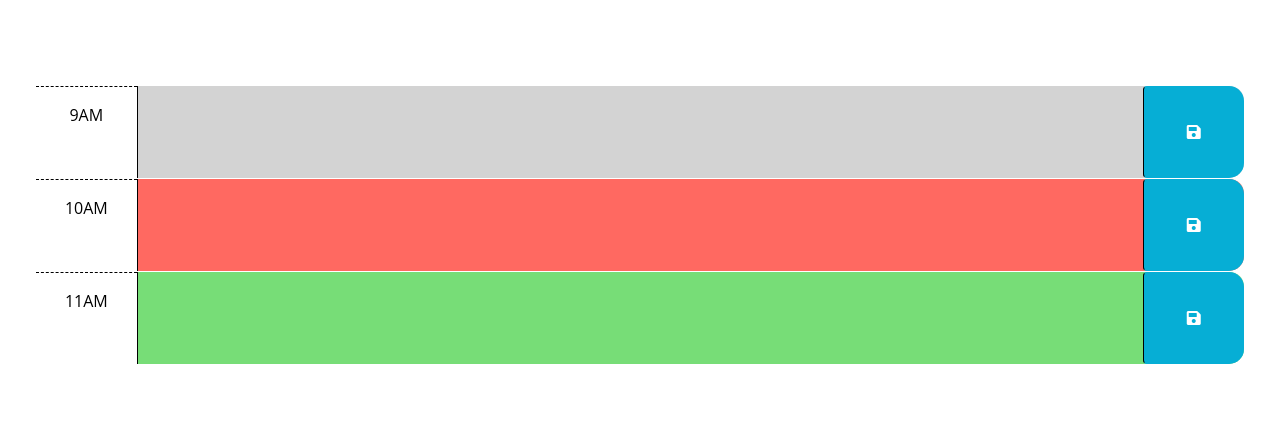
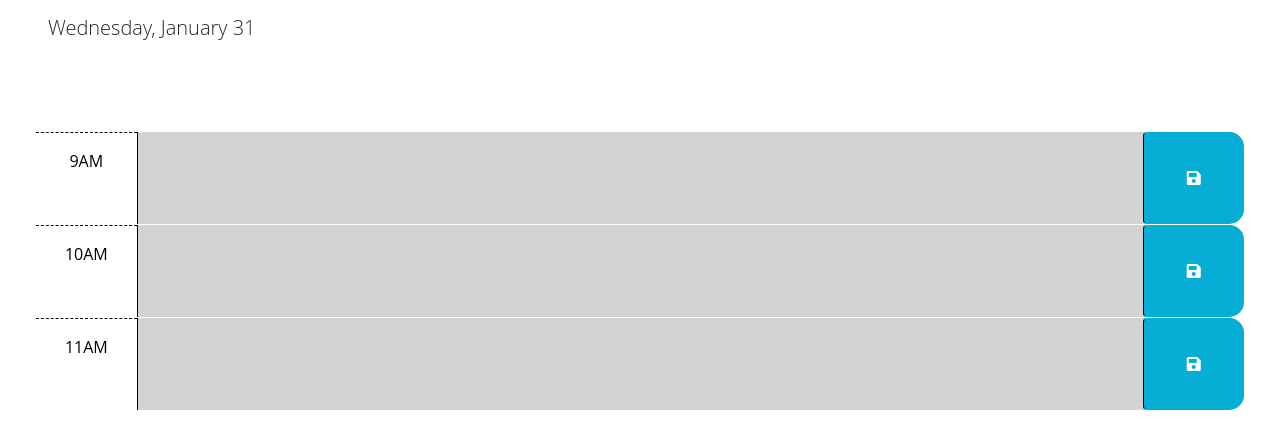
Before and after one commit to ImperialSpaceCoalition/josh-challenge-5, a plain HTML site: page index.html in a window 1280 px wide. Shown: the part 166-614 px from the top of the page. Drawn offline with nearby package versions, Linux system fonts and the light colour scheme.

Commit message:
got it somewhat working, finishing making changes for full day editing

```diff
--- a/assets/script.js
+++ b/assets/script.js
@@ -1,23 +1,63 @@
 // Wrap all code that interacts with the DOM in a call to jQuery to ensure that
 // the code isn't run until the browser has finished rendering all the elements
 // in the html.
+// Wrap all code that interacts with the DOM in a call to jQuery to ensure that
+// the code isn't run until the browser has finished rendering all the elements
+// in the html.
+// Wrap all code that interacts with the DOM in a call to jQuery to ensure that
+// the code isn't run until the browser has finished rendering all the elements
+// in the html.
+// Wrap all code that interacts with the DOM in a call to jQuery to ensure that
+// the code isn't run until the browser has finished rendering all the elements
+// in the html.
+
+
+// Wrap all code that interacts with the DOM in a call to jQuery to ensure that
+// the code isn't run until the browser has finished rendering all the elements
+// in the HTML.
 $(function () {
-    // TODO: Add a listener for click events on the save button. This code should
-    // use the id in the containing time-block as a key to save the user input in
-    // local storage. HINT: What does `this` reference in the click listener
-    // function? How can DOM traversal be used to get the "hour-x" id of the
-    // time-block containing the button that was clicked? How might the id be
-    // useful when saving the description in local storage?
-    //
-    // TODO: Add code to apply the past, present, or future class to each time
-    // block by comparing the id to the current hour. HINTS: How can the id
-    // attribute of each time-block be used to conditionally add or remove the
-    // past, present, and future classes? How can Day.js be used to get the
-    // current hour in 24-hour time?
-    //
-    // TODO: Add code to get any user input that was saved in localStorage and set
-    // the values of the corresponding textarea elements. HINT: How can the id
-    // attribute of each time-block be used to do this?
-    //
-    // TODO: Add code to display the current date in the header of the page.
+    // Function to update time-block classes based on current time
+    function updateTimeBlocks() {
+      var currentHour = dayjs().hour();
+
+      $(".time-block").each(function () {
+        var blockHour = parseInt($(this).attr("id").split("-")[1]);
+
+        if (blockHour < currentHour) {
+          $(this).removeClass("present future").addClass("past");
+        } else if (blockHour === currentHour) {
+          $(this).removeClass("past future").addClass("present");
+        } else {
+          $(this).removeClass("past present").addClass("future");
+        }
+      });
+    }
+
+    // TODO: Add a listener for click events on the save button.
+    $(".saveBtn").on("click", function () {
+      var blockId = $(this).closest(".time-block").attr("id");
+      var userInput = $(this).siblings(".description").val();
+
+      // TODO: Save user input in local storage using the blockId as a key.
+      localStorage.setItem(blockId, userInput);
+    });
+
+    // TODO: Display the current date in the header
+    $("#currentDay").text(dayjs().format("dddd, MMMM D"));
+
+    // TODO: Set the values of the corresponding textarea elements from local storage.
+    $(".time-block").each(function () {
+      var blockId = $(this).attr("id");
+      var storedInput = localStorage.getItem(blockId);
+
+      if (storedInput) {
+        $(this).find(".description").val(storedInput);
+      }
+    });
+
+    // TODO: Call updateTimeBlocks to initially set the time-block classes.
+    updateTimeBlocks();
+
+    // TODO: Add an interval to call updateTimeBlocks every hour to keep the classes updated.
+    setInterval(updateTimeBlocks, 60 * 60 * 1000);
   });
```
Also changed, not shown: assets/style.css (line endings or trailing spaces).
